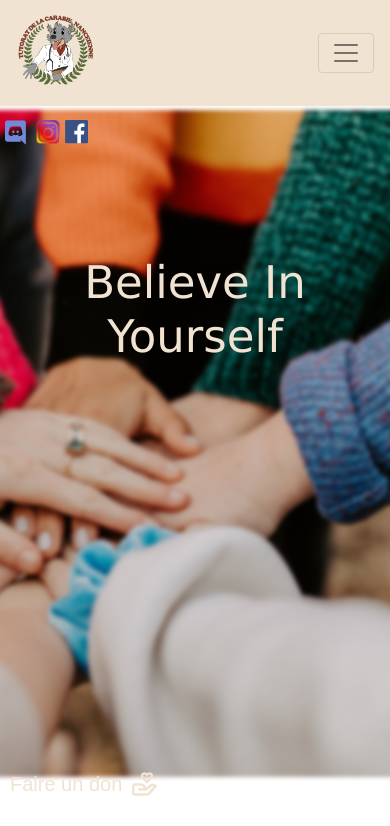
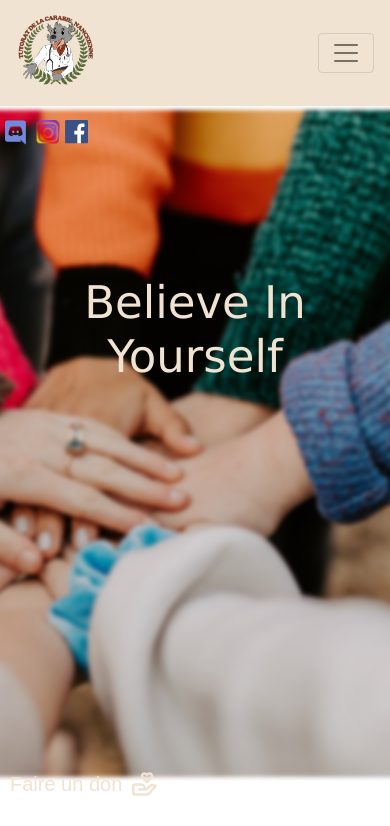
Before and after one commit to GalliusJulius/Tutorat-de-la-carabie-Nancy, an Angular app: page / in a window 390 px wide. Shown: the top 826 px of the page. Built offline with nearby package versions, Linux system fonts and the light colour scheme.

Commit message:
Update poisition slogan

```diff
--- a/src/app/feature/home/home.component.scss
+++ b/src/app/feature/home/home.component.scss
@@ -115,7 +115,7 @@
   .tcn-slogan{
     font-size: 45px;
     left: inherit;
-    top: 150px;
+    top: 170px;
     width: 100%;
     text-align: center;
   }
```
